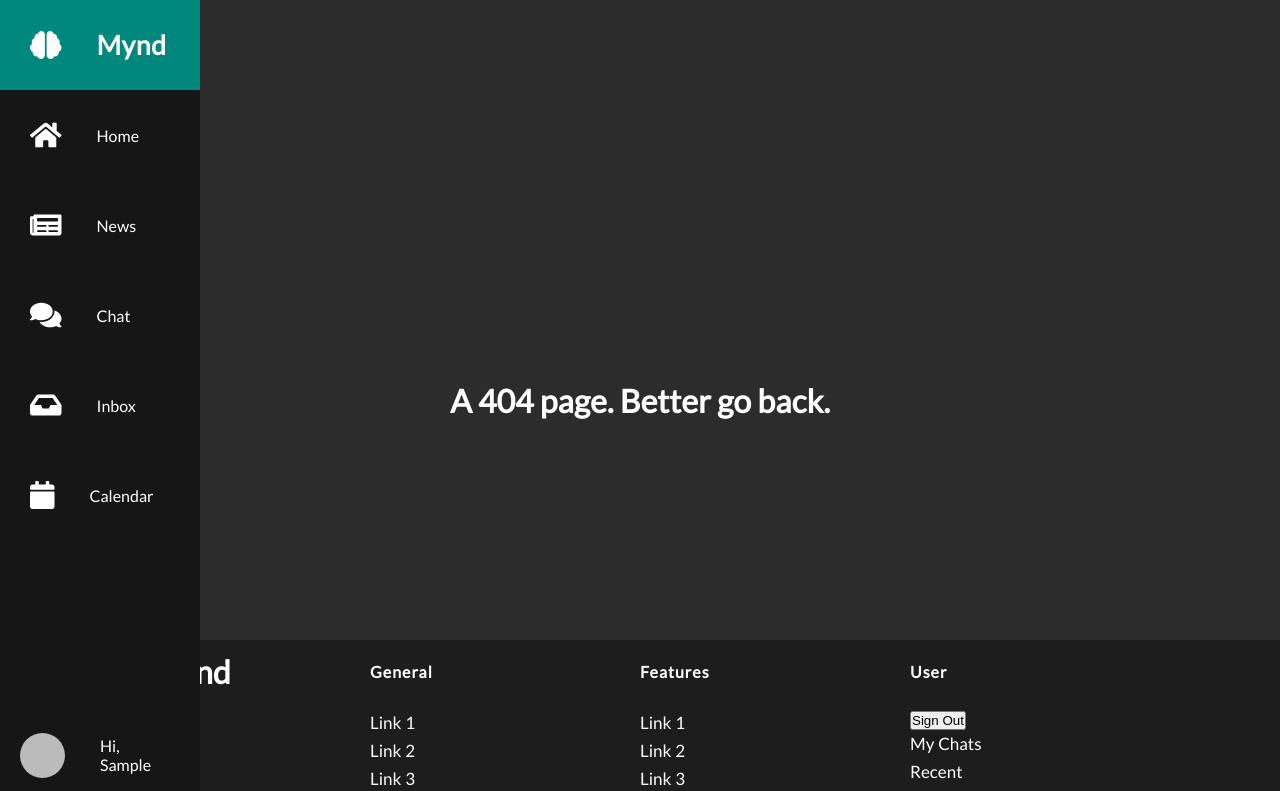
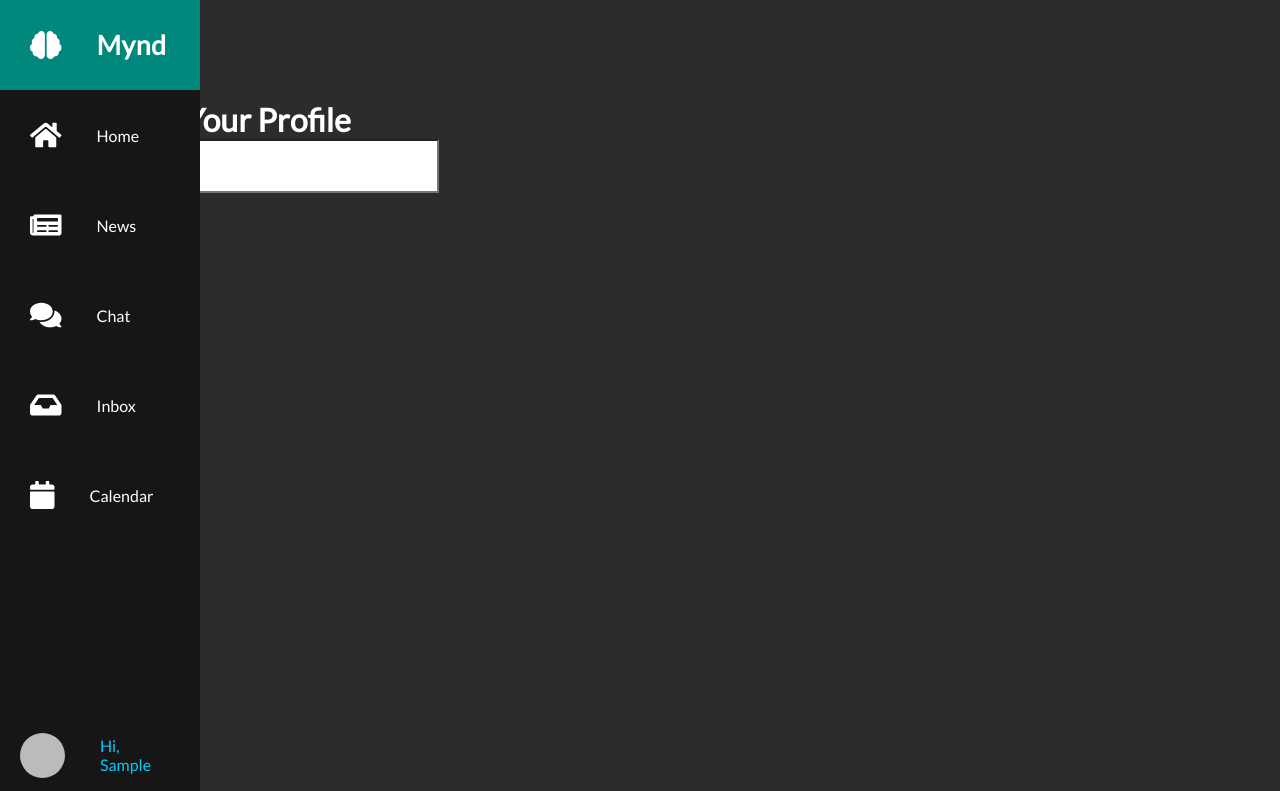
Before and after one commit to Team-25/Mynd, a React (Create React App) app in the folder Frontend/mynd/: page /user in a window 1280 px wide. Shown: the top 791 px of the page. Built offline with nearby package versions, Linux system fonts and the light colour scheme; no server answers; sample sign-in values are in the browser's storage.

Commit message:
[add] InterestBlock added

```diff
--- a/Frontend/mynd/package.json
+++ b/Frontend/mynd/package.json
@@ -8,6 +8,7 @@
     "@fortawesome/react-fontawesome": "^0.1.14",
     "@material-ui/core": "^4.11.3",
     "@material-ui/icons": "^4.11.2",
+    "@material-ui/lab": "^4.0.0-alpha.57",
     "@reduxjs/toolkit": "^1.5.1",
     "@testing-library/jest-dom": "^5.11.10",
     "@testing-library/react": "^11.2.6",
--- a/Frontend/mynd/src/App.scss
+++ b/Frontend/mynd/src/App.scss
@@ -15,7 +15,6 @@
 */
 
 
-// These r not currently persistent across scss files
 $primary: white;
 $background: #2c2c2c;
 $dividerColor: black;
@@ -32,13 +31,19 @@ $stripeWidth: 1000px;
 }
 
 .app-container {
-  min-height: 80vh;
+  min-height: 100vh;
   margin-left: 90px;
 }
 
 .page-container {
   overflow: scroll;
   height: 100vh;
+}
+
+.container {
+  max-width: 1000px;
+  margin: 0 auto;
+  padding: 100px 20px 20px 20px;
 }
 
 body {
@@ -99,11 +104,11 @@ a {
   max-width: $stripeWidth;
 }
 
-.container {
-  width: 100%;
-  padding: 120px 0;
-  background-color: $background;
-}
+// .container {
+//   width: 100%;
+//   padding: 120px 0;
+//   background-color: $background;
+// }
 
 .loading {
   display: grid;
--- a/Frontend/mynd/src/App.tsx
+++ b/Frontend/mynd/src/App.tsx
@@ -6,6 +6,7 @@ import HeroSection from './components/Homepage/HeroSection/user-hero-section';
 import Footer from './components/Footer/Footer';
 import CalendarPage from './pages/CalendarPage';
 import ChatPage from './pages/ChatPage';
+import UserProfile from './pages/UserProfile';
 import NotFound from './pages/404';
 import { useAuthState } from 'react-firebase-hooks/auth';
 import { auth } from './firebase';
@@ -103,6 +104,9 @@ function App() {
               <Route path='/chat'>
                 <ChatPage />
               </Route>
+              <Route path="/user">
+                <UserProfile />
+              </Route>
               <Route exact path="/">
                 <Home />
               </Route>
--- a/Frontend/mynd/src/components/Navbar-Vertical/NavbarVertical.tsx
+++ b/Frontend/mynd/src/components/Navbar-Vertical/NavbarVertical.tsx
@@ -60,7 +60,7 @@ const NavbarVertical = (props: IProps) => {
                     </NavLink>
                 </li>
                 <li className="nv-item">
-                    <NavLink to="/profile" activeClassName="active">
+                    <NavLink to="/user" activeClassName="active">
                         <img src={photoURL} alt={displayName} className="avatar" />
                         <span className="link-text">{displayName}</span>
                     </NavLink>
--- /dev/null
+++ b/Frontend/mynd/src/components/Profile/InterestsBlock.scss
@@ -0,0 +1,13 @@
+
+
+
+
+
+.category-input {
+    color: black;
+    background-color: white;
+    width: 250px;
+    height: 50px;
+    font-size: 30px;
+    letter-spacing: 1px;
+}
--- /dev/null
+++ b/Frontend/mynd/src/components/Profile/InterestsBlock.tsx
@@ -0,0 +1,25 @@
+import Autocomplete from '@material-ui/lab/Autocomplete';
+import TextField from '@material-ui/core/TextField';
+import './InterestsBlock.scss';
+
+
+interface IProps {
+
+}
+
+const InterestsBlock = (props: IProps) => {
+
+    const test = [
+        { title: 'test', data: 'yep'}
+    ]
+
+
+    return (
+        <div className="interests-container">
+            <input className="category-input" type="text" />
+        </div>
+    );
+}
+
+
+export default InterestsBlock;
--- /dev/null
+++ b/Frontend/mynd/src/pages/UserProfile.tsx
@@ -0,0 +1,13 @@
+import InterestsBlock from '../components/Profile/InterestsBlock';
+
+const UserProfile = () => {
+    return (
+        <div className="container">
+            <h1>Your Profile</h1>
+            <InterestsBlock />
+        </div>
+    );
+}
+
+
+export default UserProfile;
```
Also changed, not shown: 2 other files (tests, documents, lock files or other folders).
